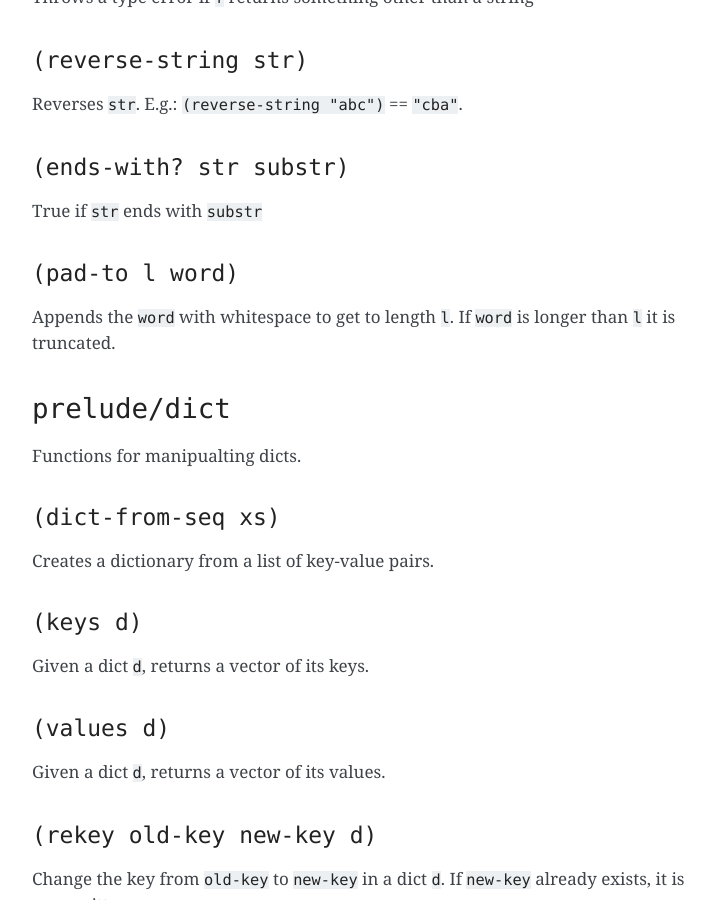
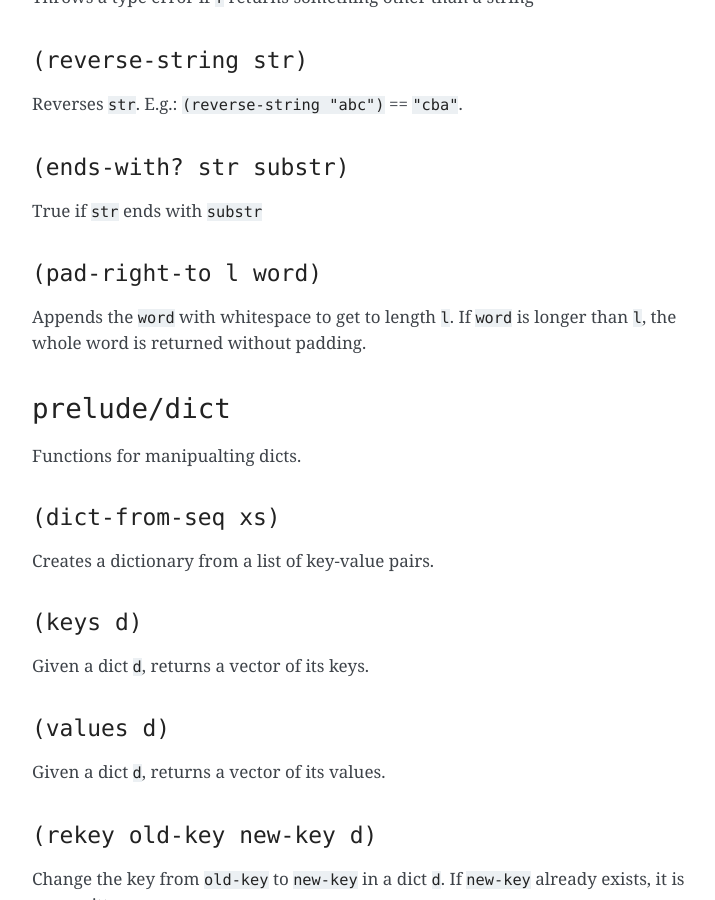
Before and after one commit to radicle-dev/radicle-alpha, a Sphinx documentation site: the page built from docs/source/reference.rst, in a window 1280 px wide and 900 px high, scrolled down 17602 px. Shown: the whole window, without its empty margins (388-1103 px from the left). Built offline with Sphinx 7.4.7, drawn with Linux system fonts in a browser that asks for light colours; pages that are not in the unit, such as notebooks, are missing from menus.

Commit message:
Move truncation outside of padding function

```diff
--- a/docs/source/reference.rst
+++ b/docs/source/reference.rst
@@ -853,11 +853,11 @@ Reverses ``str``. E.g.: ``(reverse-string "abc")`` == ``"cba"``.
 
 True if ``str`` ends with ``substr``
 
-``(pad-to l word)``
-~~~~~~~~~~~~~~~~~~~
+``(pad-right-to l word)``
+~~~~~~~~~~~~~~~~~~~~~~~~~
 
 Appends the ``word`` with whitespace to get to length ``l``. If ``word``
-is longer than ``l`` it is truncated.
+is longer than ``l``, the whole word is returned without padding.
 
 ``prelude/dict``
 ----------------
```
Also changed, not shown: 3 other files.
